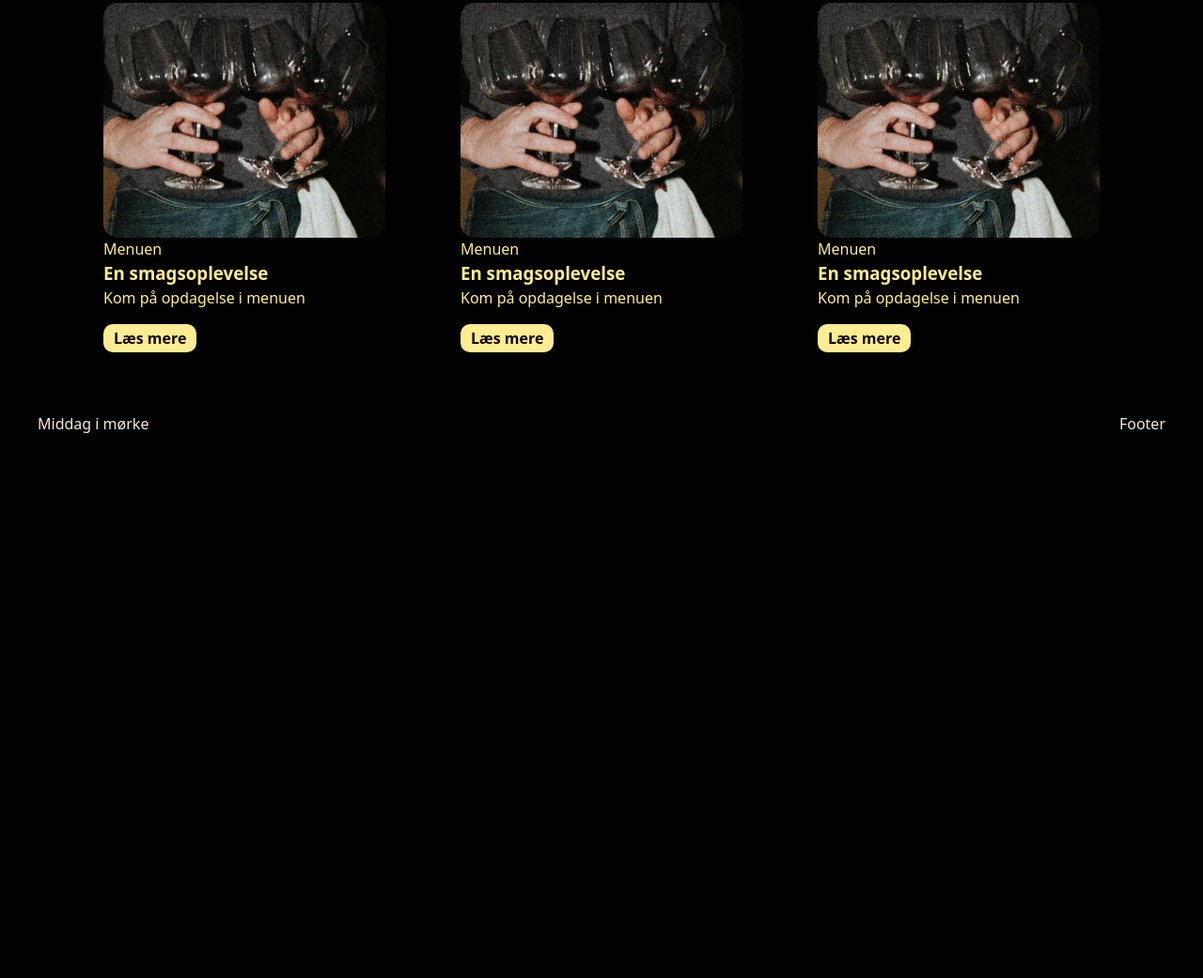
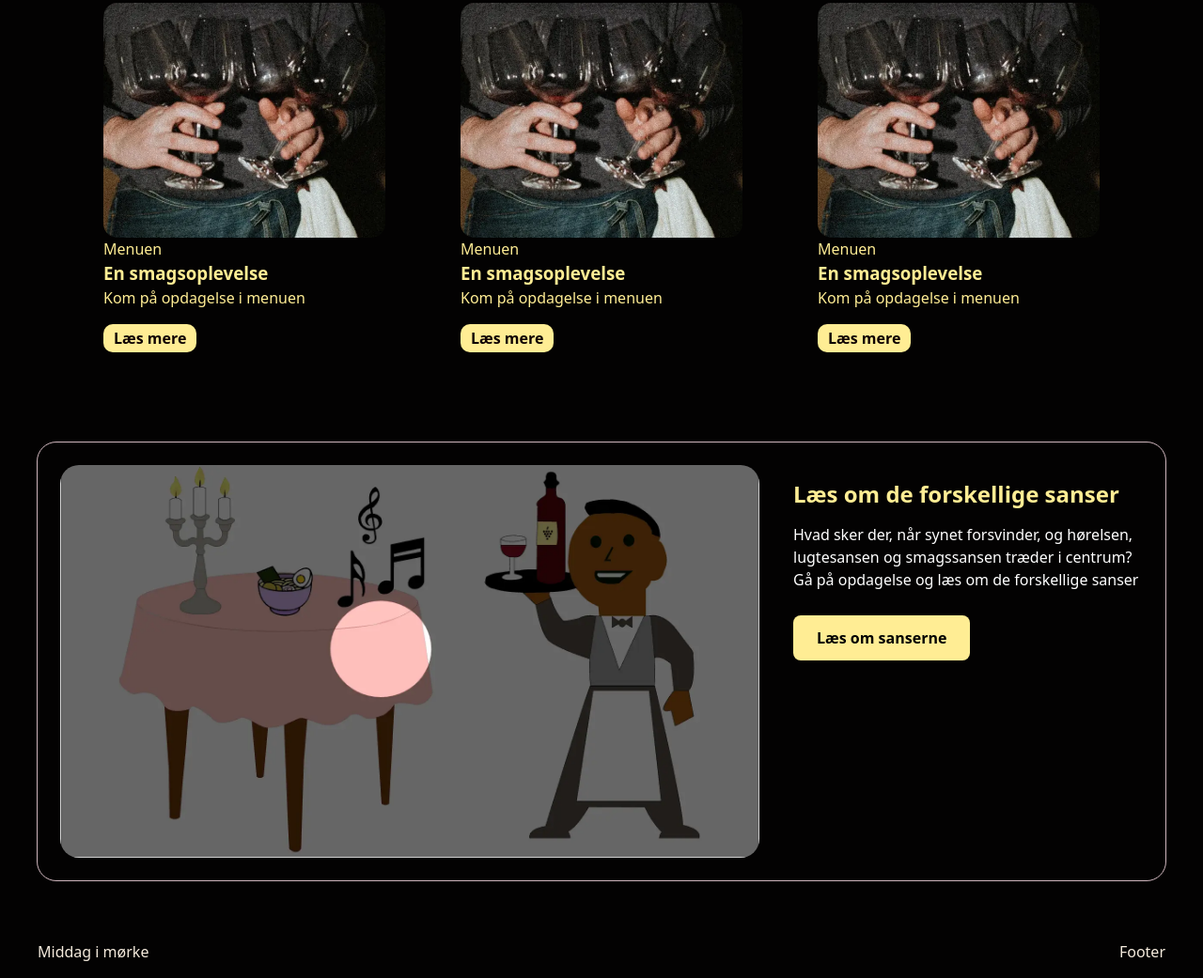
Before and after one commit to VildeNoel/event-middag-i-morke, a plain HTML site: page index.html in a window 1280 px wide. Shown: the part 1769-2810 px from the top of the page at 94% size. Before the commit the page ends 2248 px from the top, so only its background shows below. Drawn offline with nearby package versions, Linux system fonts and the light colour scheme.

Commit message:
Add SVG image and update content for sensory exploration section

```diff
--- a/index.html
+++ b/index.html
@@ -125,6 +125,25 @@
         </article>
       </div>
     </section>
+
+    <section>
+      <header>
+        <article class="tool-feature">
+          <div class="svg-event">
+            <img src="imgs/billed-svg.webp" alt="billede af svg">
+          </div>
+          <div class="feature-content">
+            <h2>Læs om de forskellige sanser</h2>
+            <p>Hvad sker der, når synet forsvinder, og hørelsen, lugtesansen og smagssansen træder i centrum? Gå på
+              opdagelse og læs om de forskellige sanser</p>
+            <div>
+              <a class="btn" href="svg.html">Læs om sanserne</a>
+            </div>
+          </div>
+        </article>
+      </header>
+    </section>
+
   </main>
 
   <footer class="site-footer">
--- a/style.css
+++ b/style.css
@@ -377,8 +377,6 @@ main > * {
   font-size: 1rem;
 }
 
-/* svg */
-
 /* noder */
 #sortplade {
   transition: 0.5s;
@@ -550,3 +548,48 @@ label {
   border-radius: 12px;
   outline: 1px solid oklch(87.65% 0.00996 87.447);
 }
+
+/* teaser svg */
+.tool-feature {
+  display: grid;
+  grid-template-columns: 2fr 1fr;
+  gap: 1.5rlh;
+  border-radius: 20px;
+  outline: 1px solid oklch(0.8 0.03 0);
+  padding: 1rlh;
+  overflow: clip;
+}
+
+.tool-feature img {
+  border-radius: 20px;
+}
+
+.tool-feature h2 {
+  margin-block: 1rem;
+}
+
+.tool-feature p {
+  color: white;
+  margin-block: 1rem;
+}
+
+.btn {
+  background-color: #ffed94;
+  color: black;
+  font-weight: bold;
+  padding: 12px 25px;
+  text-decoration: none;
+  border-radius: 8px;
+  display: inline-block;
+  margin-top: 10px;
+}
+
+/* overgang til teaser */
+
+@view-transition {
+  navigation: auto;
+}
+
+.svg-event {
+  view-transition-name: svg-event;
+}
```
Also changed, not shown: svg.html (+4 -8 lines), imgs/billed-svg.webp (added).
